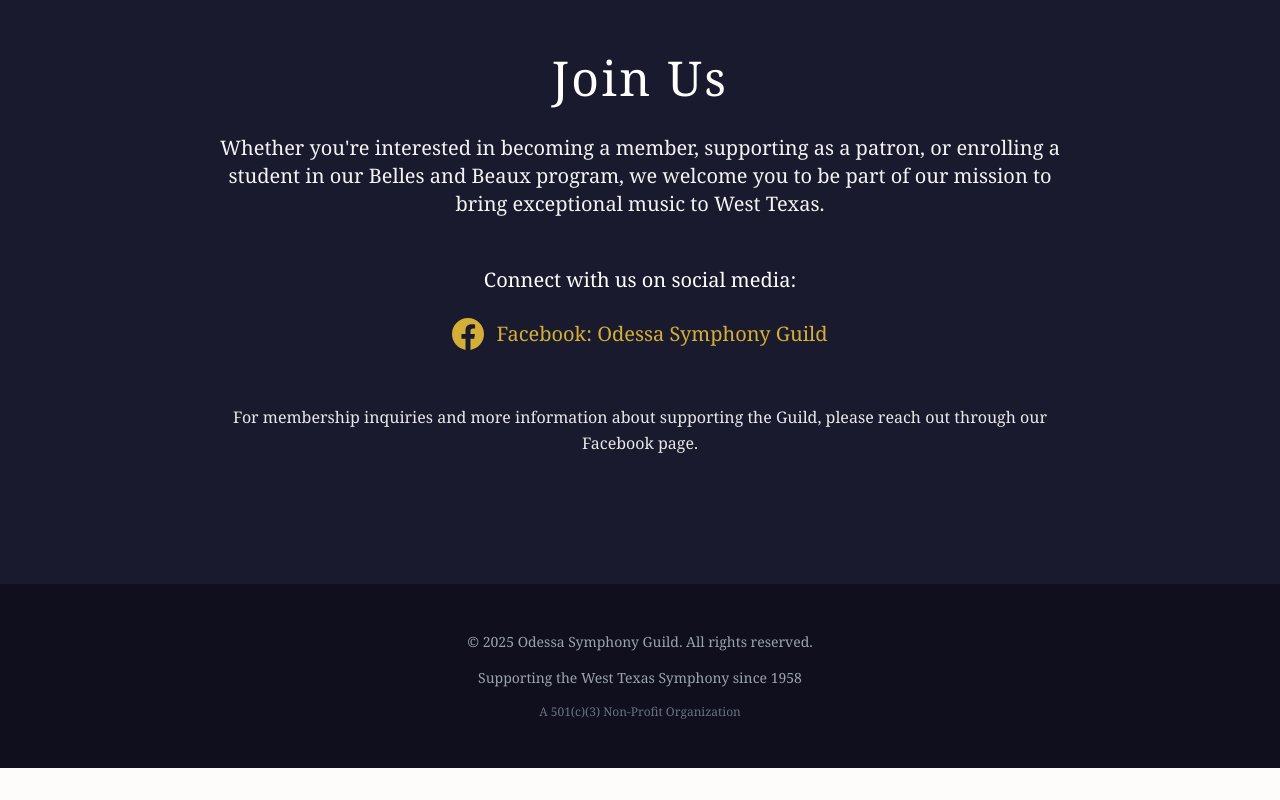
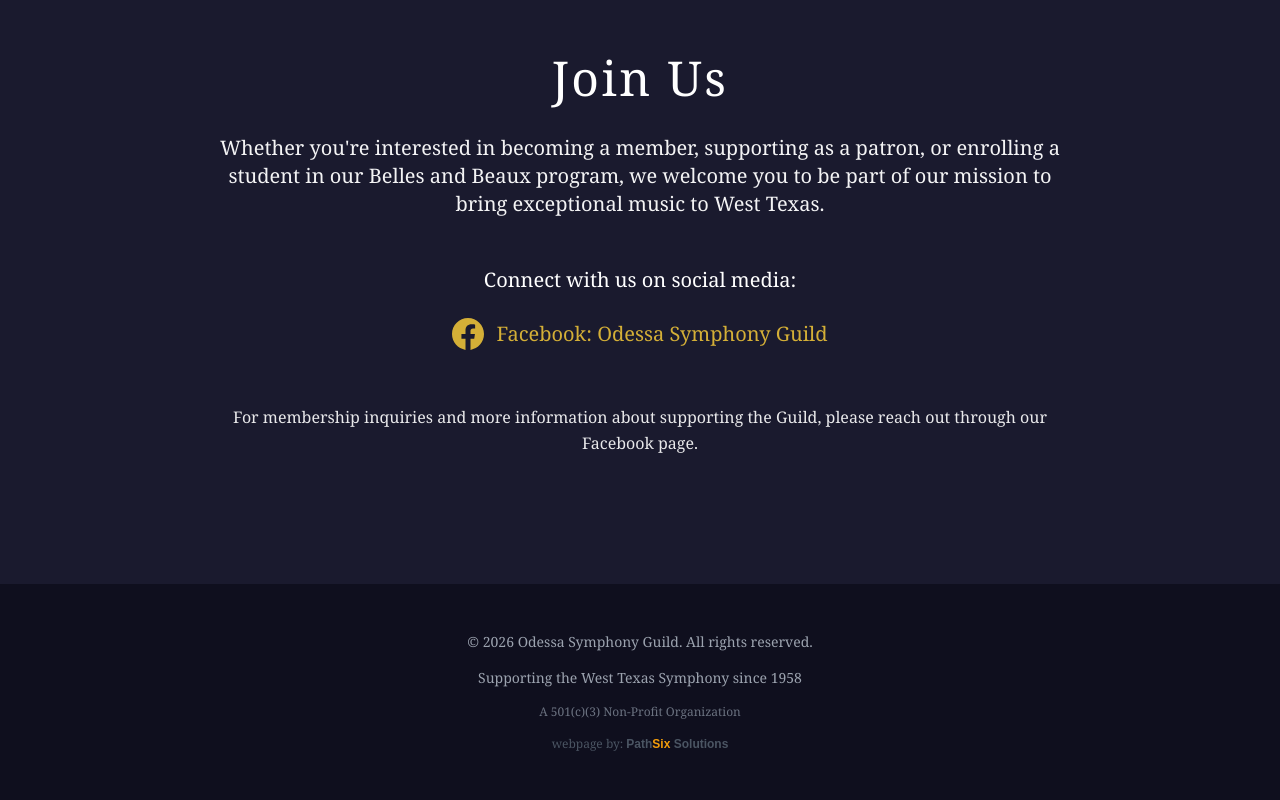
Before and after one commit to boonewh/odessasymphonyguild, a Next.js app: page / in a window 1280 px wide. Shown: the part 4781-5581 px from the top of the page. Before the commit the page ends 5549 px from the top, so only its background shows below. Built offline with nearby package versions, Linux system fonts and the light colour scheme.

Commit message:
Added agency name to footer and fixed the main page footer

```diff
--- a/app/page.tsx
+++ b/app/page.tsx
@@ -1,5 +1,6 @@
 import Image from "next/image";
 import Header from "@/components/Header";
+import Footer from "@/components/Footer";
 
 export default function Home() {
   return (
@@ -389,20 +390,7 @@ export default function Home() {
         </div>
       </section>
 
-      {/* Footer */}
-      <footer className="bg-[#0f0f1e] text-gray-400 py-12">
-        <div className="max-w-7xl mx-auto px-6 text-center space-y-4">
-          <p className="text-sm">
-            &copy; 2025 Odessa Symphony Guild. All rights reserved.
-          </p>
-          <p className="text-sm">
-            Supporting the West Texas Symphony since 1958
-          </p>
-          <p className="text-xs text-gray-500">
-            A 501(c)(3) Non-Profit Organization
-          </p>
-        </div>
-      </footer>
+      <Footer />
     </div>
   );
 }
--- a/components/Footer.tsx
+++ b/components/Footer.tsx
@@ -11,6 +11,18 @@ export default function Footer() {
         <p className="text-xs text-gray-500">
           A 501(c)(3) Non-Profit Organization
         </p>
+        <p className="text-xs text-gray-600 mt-4">
+          webpage by:{' '}
+          <a
+            href="https://pathsixsolutions.com/web-design"
+            target="_blank"
+            rel="noopener noreferrer"
+            className="hover:text-gray-400 transition-colors"
+            style={{ fontFamily: 'Arial, sans-serif', fontWeight: 700 }}
+          >
+            Path<span className="text-amber-500">Six</span> Solutions
+          </a>
+        </p>
       </div>
     </footer>
   );
```
